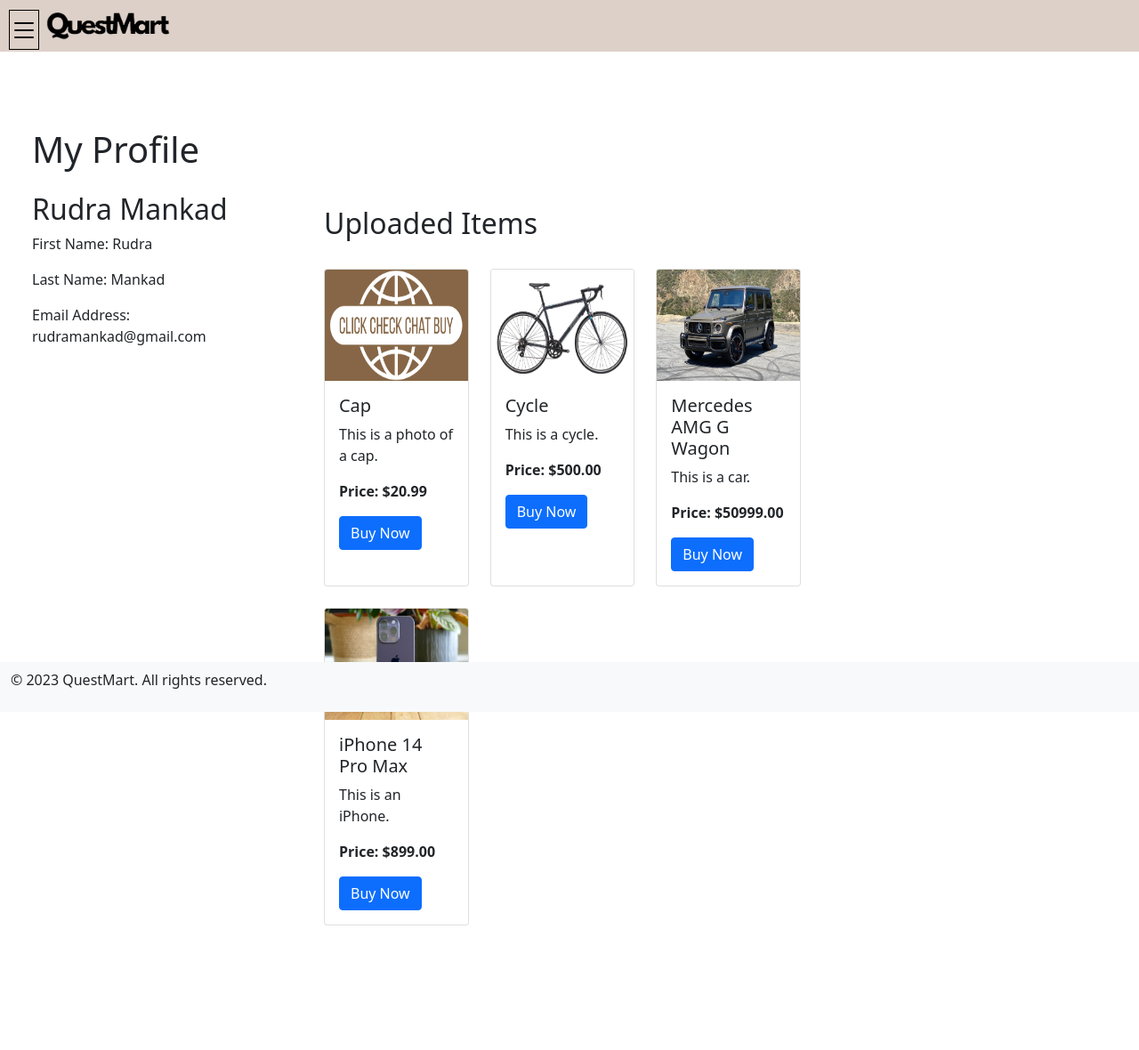
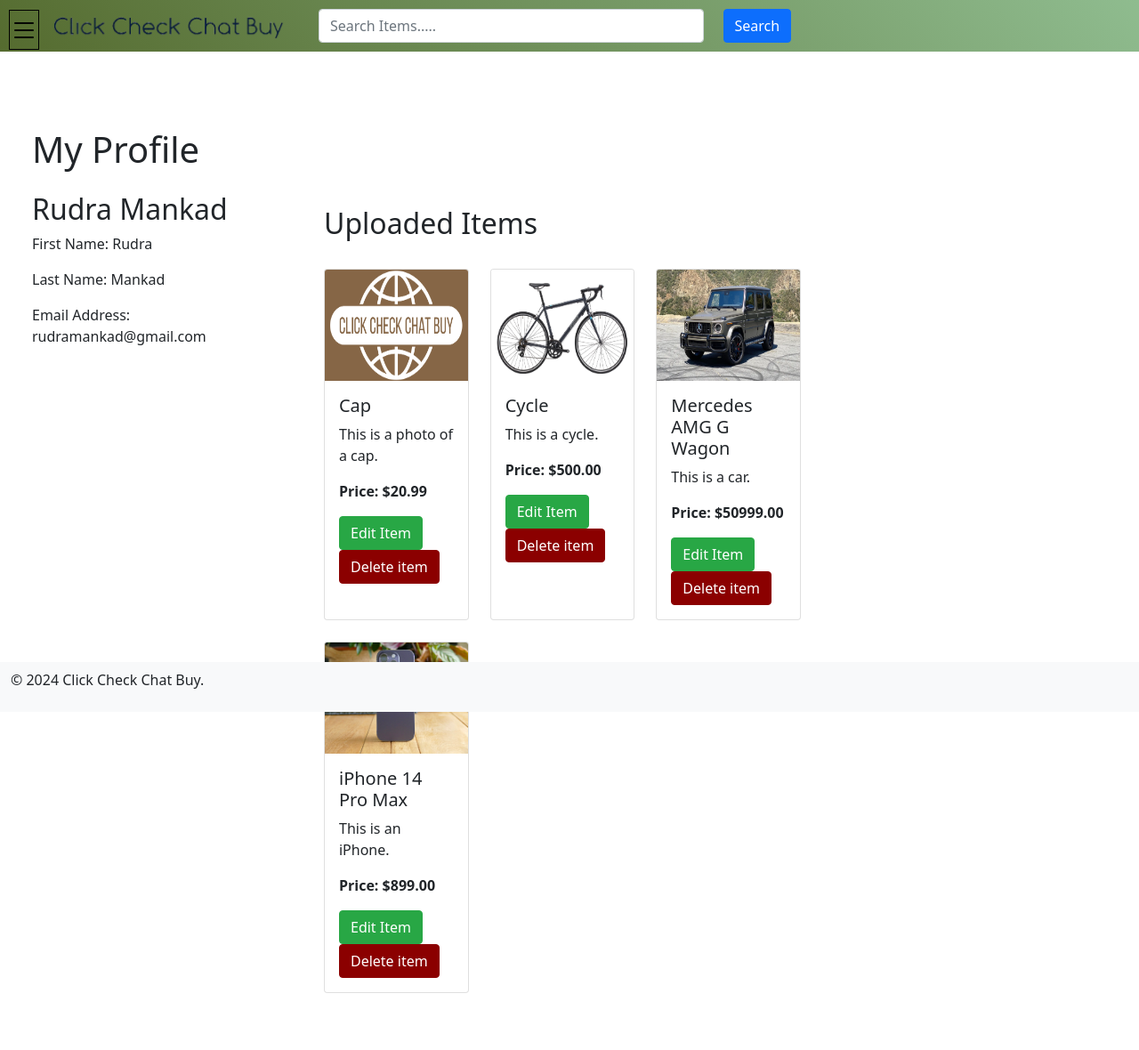
Before and after one commit to rudramankad/Click-Check-Chat-Buy--Rollback-Version, a Django app: page /myprofile/ in a window 1280 px wide. Shown: the whole page at 89% size. Before the commit the page ends 1040 px from the top, so only its background shows below. Run offline with Django 4.2, Linux system fonts and the light colour scheme; a user stored in the database is signed in; data comes from the database, SQL or seed files in the repository; both versions use the stored data as it was after the commit; some libraries are stand-ins or nearby versions.

Commit message:
Changes in sql, index and homepage

```diff
--- a/templates/myprofile.html
+++ b/templates/myprofile.html
@@ -49,10 +49,10 @@
 
 </head>
 <body>
-  <nav class="navbar navbar-expand-lg fixed-top d-flex justify-content-between">
+  <nav class="navbar navbar-expand-lg fixed-top d-flex justify-content-between" style="background: linear-gradient(45deg, #556B2F, #8FBC8F);">
     <div class="container-fluid">
         <a class="navbar-brand" href="{% url 'index:index' %}">
-            <img src="{% static 'images/logo2.png' %}" alt="QuestMart" id="qlogo"/>
+            <img src="{% static 'images/logo-bg.png' %}" alt="Click Check Chat Buy" id="qlogo" style="width: 275px; height: 30px;"/>
         </a>
         <button
             class="navbar-toggler"
@@ -69,6 +69,84 @@
             <a class="sidebar-toggle" id="sidebar-toggle">
                 <i class="bi bi-list"></i>
             </a>
+
+        </div>
+        <div class="input-group">
+            <div class="col-md-6">
+                <div class="search-container" style="margin-left: 15px; margin-right: 15px;">
+                    <input
+                        type="text"
+                        class="form-control"
+                        placeholder="Search Items....."
+                        id="searchInput"
+                    />
+                </div>
+            </div>
+            <div class="col-md-6">
+                <button type="button" onclick="performSearch()" class="btn btn-primary ms-2">Search</button>
+            </div>
+        </div>
+
+        <!-- Add a container to display search results -->
+        <div id="searchResults"></div>
+
+        <script>
+            $(document).ready(function () {
+                var placeholderText = "Search Items.....";
+                var currentCharacter = 0;
+
+                function typePlaceholder() {
+                    var currentText = placeholderText.substring(0, currentCharacter + 1);
+                    $("#searchInput").attr("placeholder", currentText);
+                    currentCharacter++;
+
+                    if (currentCharacter < placeholderText.length) {
+                        setTimeout(typePlaceholder, 150);
+                    }
+                }
+
+                // This will trigger the typing animation when the document is ready
+                typePlaceholder();
+            });
+
+            // Function to perform the search
+            function performSearch() {
+                var searchQuery = $("#searchInput").val();
+
+                // AJAX request to Django API endpoint
+                $.ajax({
+                    type: "GET",
+                    url: "/api/search/", // Replace with your Django API endpoint URL
+                    data: { query: searchQuery },
+                    success: function (data) {
+                        // Display the search results in the searchResults div
+                        $("#searchResults").html(data);
+                    },
+                    error: function (error) {
+                        console.error("Error during search:", error);
+                    }
+                });
+            }
+        </script>
+            <script>
+                $(document).ready(function () {
+                    var placeholderText = "Search Items.....";
+                    var currentCharacter = 0;
+
+                    function typePlaceholder() {
+                        var currentText = placeholderText.substring(0, currentCharacter + 1);
+                        $("#searchInput").attr("placeholder", currentText);
+                        currentCharacter++;
+
+                        if (currentCharacter < placeholderText.length) {
+                            setTimeout(typePlaceholder, 150); // This will adjust the speed (in milliseconds)
+                        }
+                    }
+
+                    // This will trigger the typing animation when the document is ready
+                    typePlaceholder();
+                });
+            </script>
 
         </div>
     </div>
@@ -188,8 +266,8 @@
                                           <h5 class="card-title">{{ item.name }}</h5>
                                           <p class="card-text">{{ item.description }}</p>
                                           <p class="card-text"><strong>Price: ${{ item.price }}</strong></p>
-                                          <button type="button" class="btn btn-primary">Buy Now</button>
-                                      </div>
+                                          <button type="button" class="btn btn-primary" style="background-color: #28a745; border-color: #28a745;">Edit Item</button>
+                                          <button type="button" class="btn btn-primary" style="background-color: darkred; border-color: darkred;">Delete item</button>                                      </div>
                                   </div>
                               </div>
                           {% endfor %}
@@ -204,7 +282,7 @@
 
   <nav class="navbar fixed-bottom navbar-light bg-light navbar-bottom">
     <div class="container-fluid">
-        <p>&copy; 2023 QuestMart. All rights reserved.</p>
+        <p>&copy; 2024 Click Check Chat Buy.</p>
     </div>
 </nav>
 </body>
```
Also changed, not shown: db.sqlite3.
